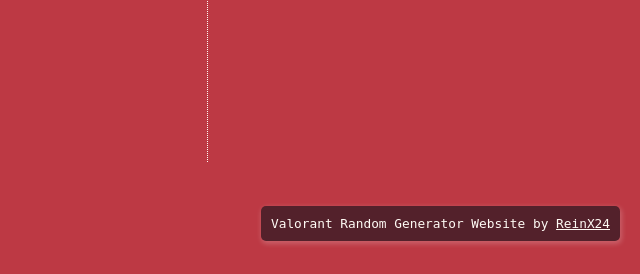
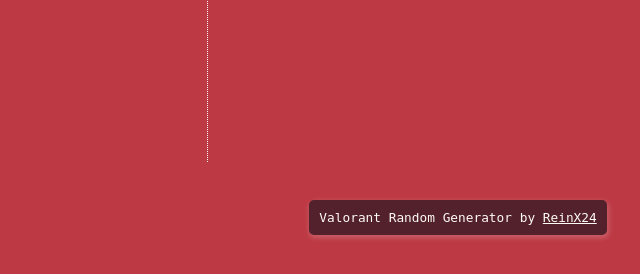
Before and after one commit to ReinX24/FreeCodeCamp-Frontend-Web-Development-Bootcamp-Course, a PHP site: page / in a window 1280 px wide. Shown: the part 526-800 px from the top of the page, without its empty margins (640-1280 px from the left). Run offline with PHP 8.4, Linux system fonts and the light colour scheme.

Commit message:
Finalized Valorant Random Generator.

```diff
--- a/Valorant Random Generator/index.html
+++ b/Valorant Random Generator/index.html
@@ -31,11 +31,14 @@
             <button class="gun-button">Random Gun</button>
             <button class="trivia-button">Ask Trivia Question</button>
             <button class="trivia-answer">Reveal Trivia Answer</button>
-            <p class="creator-footer">Valorant Random Generator Website by <a
-                    href="https://github.com/ReinX24">ReinX24</a></p>
         </section>
 
     </main>
+
+    <footer>
+        <p class="creator-footer">Valorant Random Generator by <a href="https://github.com/ReinX24">ReinX24</a>
+        </p>
+    </footer>
 
     <script src="script.js"></script>
 </body>
--- a/Valorant Random Generator/style.css
+++ b/Valorant Random Generator/style.css
@@ -21,17 +21,22 @@ p {
     color: #eaeff2;
 }
 
+/* aligning the contents inside our footer */
+footer {
+    display: flex;
+    flex-direction: row;
+    justify-content: right;
+    margin-top: 2%;
+    margin-right: 2%;
+}
+
 .creator-footer {
-    /* TODO: figure out how to make this centered at the bottom */
-    position: absolute;
-    right: 20px;
-    bottom: 20px;
     font-size: 0.8rem;
     background-color: #53212B;
     padding: 10px;
     border-radius: 5px;
     color: #FFFBF5;
-    box-shadow: 1px 2px 5px 1px rgba(255, 255, 255, 0.2);
+    box-shadow: 1px 2px 5px 1px rgba(255, 251, 251, 0.2);
 }
 
 a {
```
